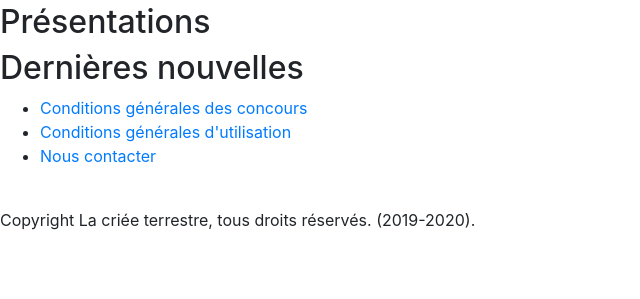
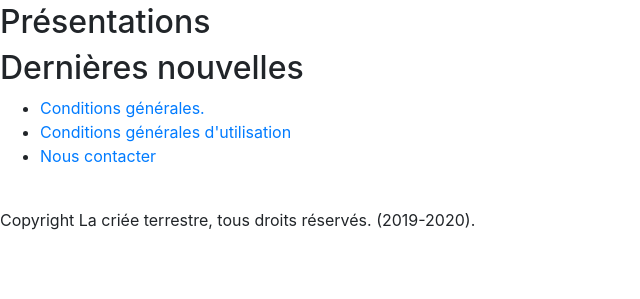
Before and after one commit to hacene92230/p5-blogphp, a PHP site: page / in a window 1280 px wide. Shown: the part 377-676 px from the top of the page, without its empty margins (0-640 px from the left). Run offline with PHP 8.4, Linux system fonts and the light colour scheme; some libraries are stand-ins or nearby versions.

Commit message:
amélioration du socle de travail

```diff
--- a/App/Views/layout/footer.php
+++ b/App/Views/layout/footer.php
@@ -1,6 +1,6 @@
    <footer>
     <ul>
-            <li> <a href='index.php?page=accueil&action=cgc'>Conditions générales des concours</a></li>
+            <li> <a href='index.php?page=accueil&action=cgc'>Conditions générales.</a></li>
             <li> <a href='index.php?page=accueil&action=cgu'>Conditions générales d'utilisation</a></li>
             <li> <a href='index.php?page=accueil&action=contact'>Nous contacter</a></li>
 </ul>
```
